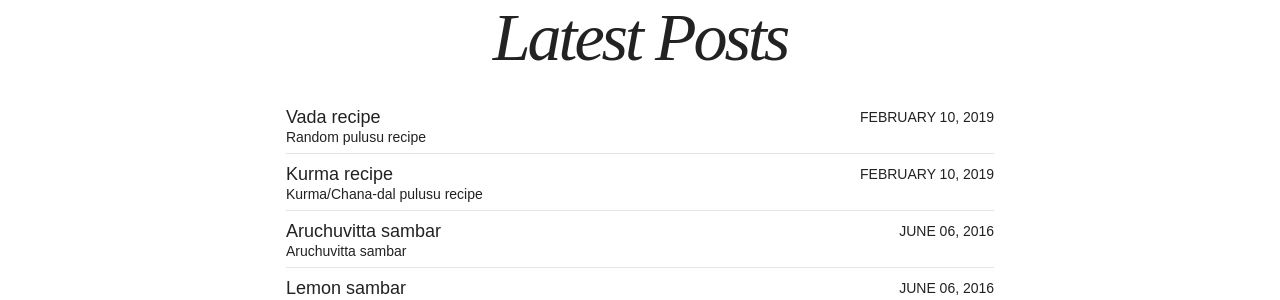
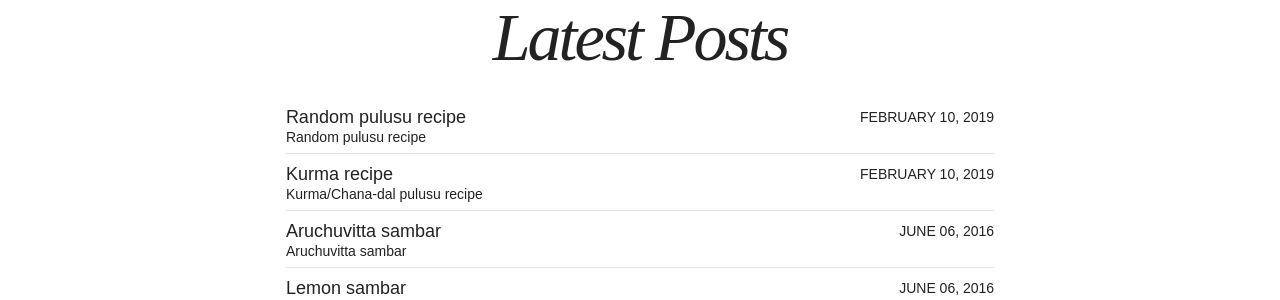
Before and after one commit to gatoravi/recipes, a Jekyll site: the page built from index.html, in a window 1280 px wide. Shown: the part 251-551 px from the top of the page. Built offline with Jekyll 4.4.1, drawn with Linux system fonts in a browser that asks for light colours; nearby versions of some CDN libraries.

Commit message:
Fix random pulush

```diff
--- a/_posts/blog/2019-02-10-Vada.md
+++ b/_posts/blog/2019-02-10-Vada.md
@@ -1,6 +1,6 @@
 ---
 layout: post
-title: "Vada recipe"
+title: "Random pulusu recipe"
 modified:
 categories: fried
 excerpt:
```
